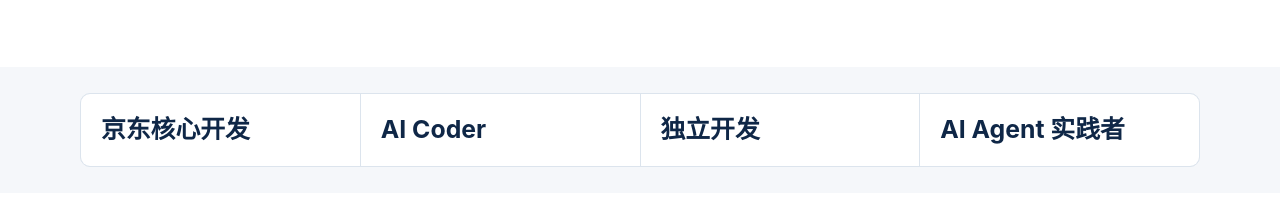
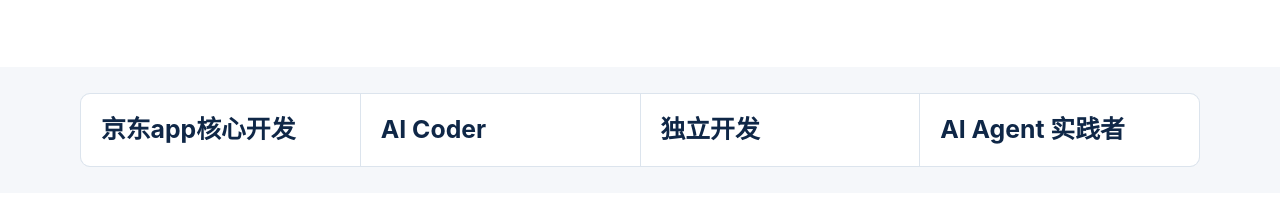
Before and after one commit to CookieCocoa/cv, a plain HTML site: page index.html in a window 1280 px wide. Shown: the part 849-1055 px from the top of the page. Drawn offline with Linux system fonts and the light colour scheme.

Commit message:
Update metric description from 京东核心开发 to 京东app核心开发

```diff
--- a/index.html
+++ b/index.html
@@ -66,7 +66,7 @@
 
     <section class="metrics section section--soft" aria-label="Career highlights">
       <div class="container metrics__grid">
-        <div class="metric"><strong data-i18n="metricYears">京东核心开发</strong></div>
+        <div class="metric"><strong data-i18n="metricYears">京东app核心开发</strong></div>
         <div class="metric"><strong data-i18n="metricJD">AI Coder</strong></div>
         <div class="metric"><strong data-i18n="metricPackage">独立开发</strong></div>
         <div class="metric"><strong data-i18n="metricIOS">AI Agent 实践者</strong></div>
```
